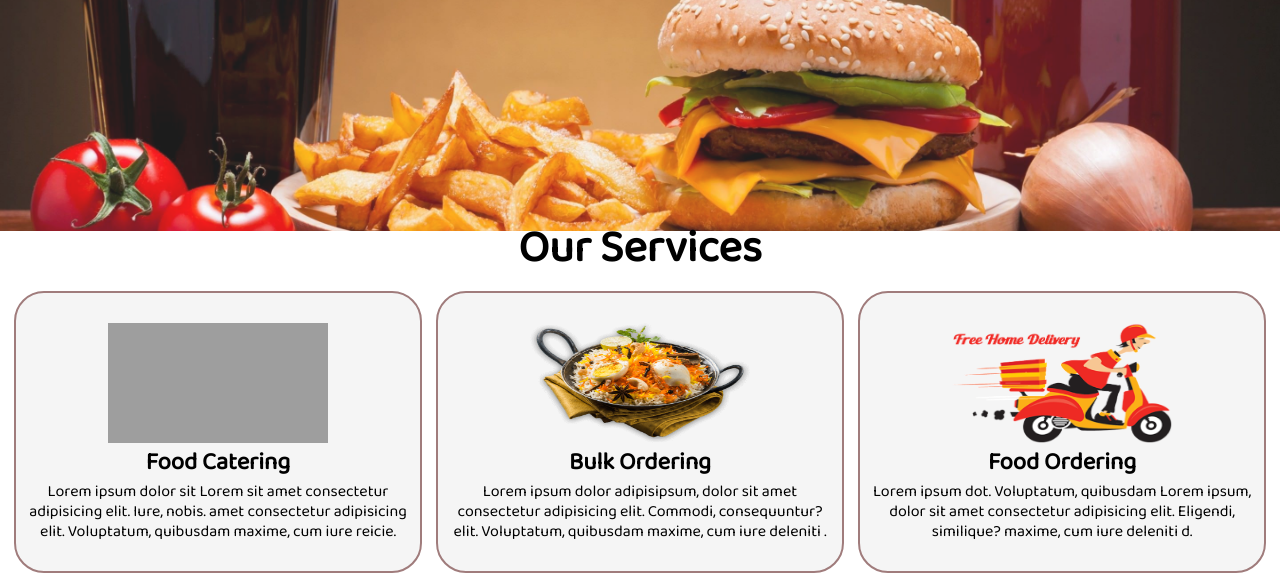
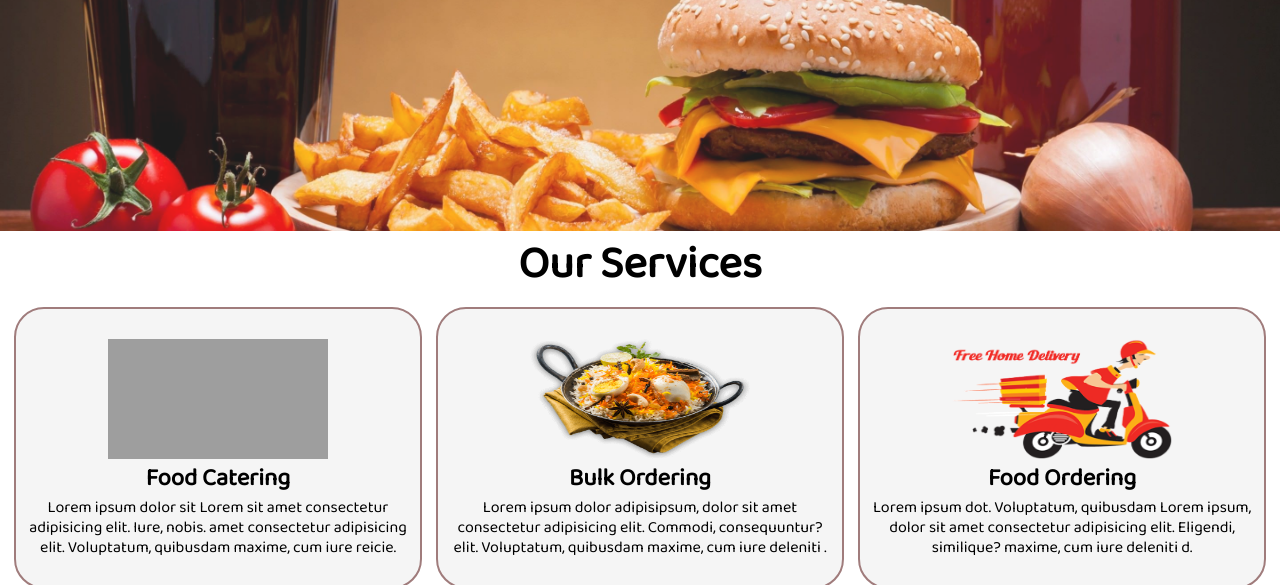
Before and after one commit to vinay0981123/FoodBlogSite, a plain HTML site: page index.html in a window 1280 px wide. Shown: the part 409-994 px from the top of the page. Drawn offline with Linux system fonts and the light colour scheme; grey boxes are pictures that could not be loaded.

Commit message:
added margin top for service heading

```diff
--- a/css/style.css
+++ b/css/style.css
@@ -136,7 +136,7 @@
 
 }
 #service-container{
-    /* margin-top: 11rem; */
+    margin-top: 1rem;
     position: relative;
 
 }
```
